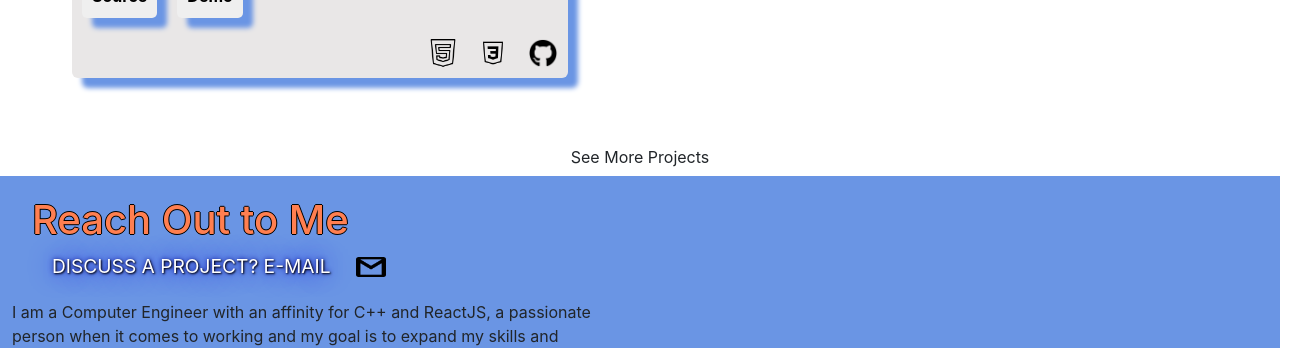
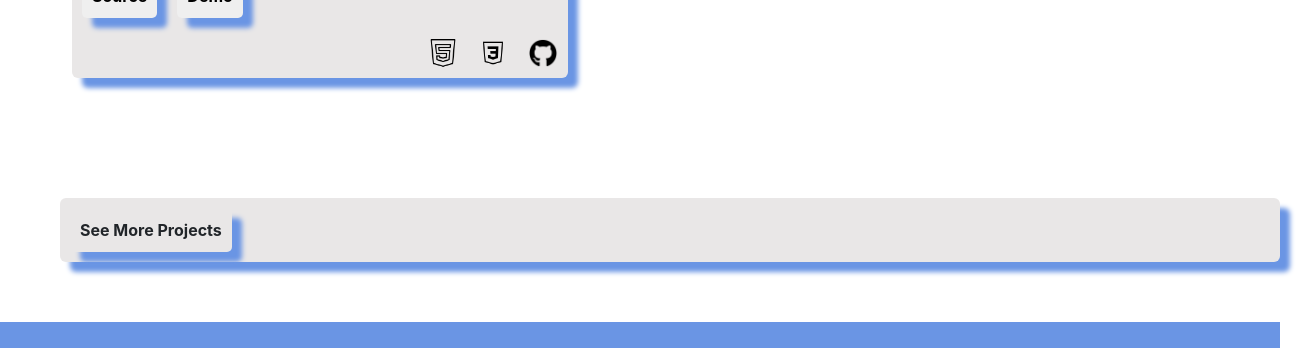
Before and after one commit to shAizi-Dev/portfolio, a React (Create React App) app: page / in a window 1280 px wide. Shown: the part 3280-3628 px from the top of the page, 1310 px wide, since content can reach past the window. Built offline with nearby package versions, Linux system fonts and the light colour scheme.

Commit message:
see more project card

```diff
--- a/src/Pages/Projects.js
+++ b/src/Pages/Projects.js
@@ -124,7 +124,11 @@ function Projects() {
         </div>
         {/* second row */}
         <div className='row'>
-            <button className='btn text-center' >See More Projects</button>
+            <div className='project'>
+                <div className='card'>
+                    <a href=''><button className='btn'>See More Projects</button> </a>
+                </div>
+            </div>
         </div>
       </div>
     </div>
```
